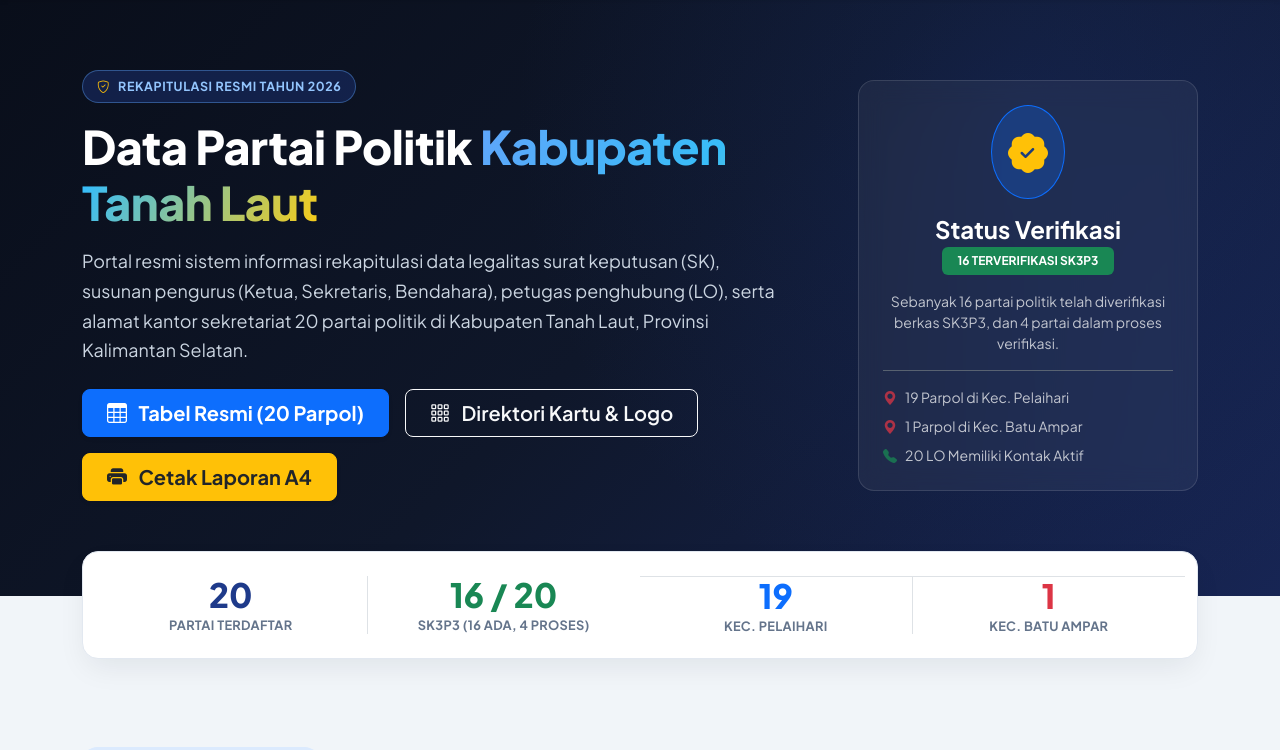
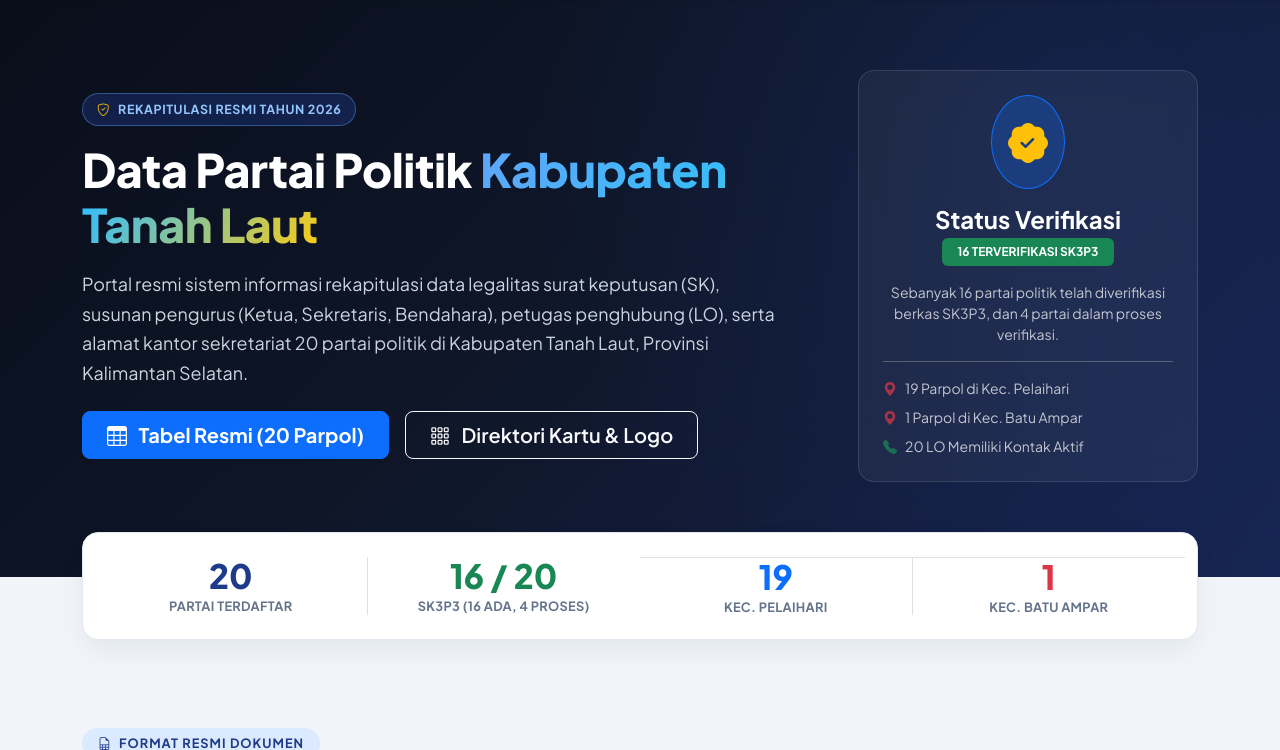
Before and after one commit to ahmadbasyir-arch/PARPOL, a Laravel app: page /parpol in a window 1280 px wide. Shown: the part 106-856 px from the top of the page. Run offline with Laravel 12, Linux system fonts and the light colour scheme; data comes from the database, SQL or seed files in the repository.

Commit message:
fix(ui): Hapus tombol kuning Cetak Laporan A4 di hero section

```diff
--- a/resources/views/parpol/index.blade.php
+++ b/resources/views/parpol/index.blade.php
@@ -426,9 +426,6 @@
                         </a>
                         <a href="#galeri-partai" class="btn btn-outline-light btn-lg fw-semibold px-3 px-sm-4 rounded-3 text-center">
                             <i class="bi bi-grid-3x3-gap me-2"></i> Direktori Kartu & Logo
-                        </a>
-                        <a href="{{ route('parpol.cetak') }}" target="_blank" class="btn btn-warning btn-lg fw-bold text-dark px-3 px-sm-4 rounded-3 shadow-sm text-center">
-                            <i class="bi bi-printer-fill me-2"></i> Cetak Laporan A4
                         </a>
                     </div>
                 </div>
```
